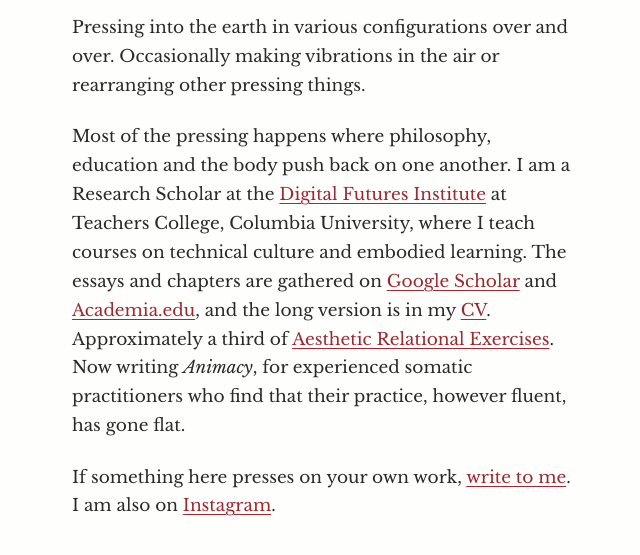
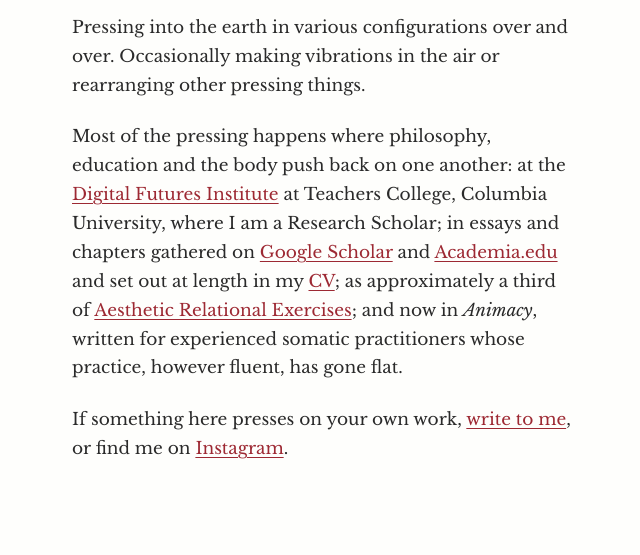
Before and after one commit to chrismoffett/chrismoffett.com, a plain HTML site: page index.html in a window 1280 px wide. Shown: the part 193-748 px from the top of the page, without its empty margins (316-956 px from the left). Drawn offline with nearby package versions, Linux system fonts and the light colour scheme.

Commit message:
Tighten copy to four sentences
Co-Authored-By: Claude Opus 5.5 <noreply@anthropic.com>
Claude-Session: https://claude.ai/code/session_0163MbiPzpgbvTFHfsq1HMXi

```diff
--- a/index.html
+++ b/index.html
@@ -16,9 +16,9 @@
 
 <p>Pressing into the earth in various configurations over and over. Occasionally making vibrations in the air or rearranging other pressing things.</p>
 
-<p>Most of the pressing happens where philosophy, education and the body push back on one another. I am a Research Scholar at the <a href="https://www.tc.columbia.edu/digitalfuturesinstitute/">Digital Futures Institute</a> at Teachers College, Columbia University, where I teach courses on technical culture and embodied learning. The essays and chapters are gathered on <a href="https://scholar.google.com/citations?user=Jp4s57oAAAAJ">Google Scholar</a> and <a href="https://tc.academia.edu/CMoffett">Academia.edu</a>, and the long version is in my <a href="https://chrismoffett.github.io/cv/">CV</a>. Approximately a third of <a href="https://aestheticrelationalexercises.com/">Aesthetic Relational Exercises</a>. Now writing <em>Animacy</em>, for experienced somatic practitioners who find that their practice, however fluent, has gone flat.</p>
+<p>Most of the pressing happens where philosophy, education and the body push back on one another: at the <a href="https://www.tc.columbia.edu/digitalfuturesinstitute/">Digital Futures Institute</a> at Teachers College, Columbia University, where I am a Research Scholar; in essays and chapters gathered on <a href="https://scholar.google.com/citations?user=Jp4s57oAAAAJ">Google Scholar</a> and <a href="https://tc.academia.edu/CMoffett">Academia.edu</a> and set out at length in my <a href="https://chrismoffett.github.io/cv/">CV</a>; as approximately a third of <a href="https://aestheticrelationalexercises.com/">Aesthetic Relational Exercises</a>; and now in <em>Animacy</em>, written for experienced somatic practitioners whose practice, however fluent, has gone flat.</p>
 
-<p>If something here presses on your own work, <a href="&#109;&#97;&#105;&#108;&#116;&#111;&#58;&#99;&#104;&#114;&#105;&#115;&#64;&#99;&#104;&#114;&#105;&#115;&#109;&#111;&#102;&#102;&#101;&#116;&#116;&#46;&#99;&#111;&#109;">write to me</a>. I am also on <a href="https://www.instagram.com/chrismoffett/">Instagram</a>.</p>
+<p>If something here presses on your own work, <a href="&#109;&#97;&#105;&#108;&#116;&#111;&#58;&#99;&#104;&#114;&#105;&#115;&#64;&#99;&#104;&#114;&#105;&#115;&#109;&#111;&#102;&#102;&#101;&#116;&#116;&#46;&#99;&#111;&#109;">write to me</a>, or find me on <a href="https://www.instagram.com/chrismoffett/">Instagram</a>.</p>
 </main>
 </body>
 </html>
```
